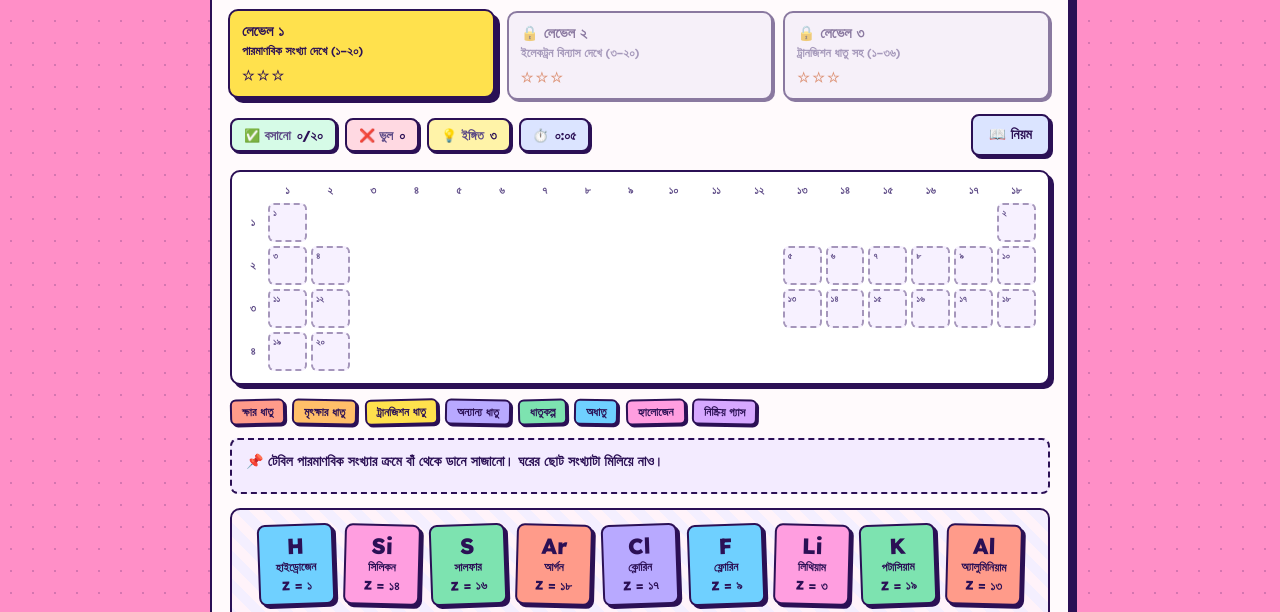
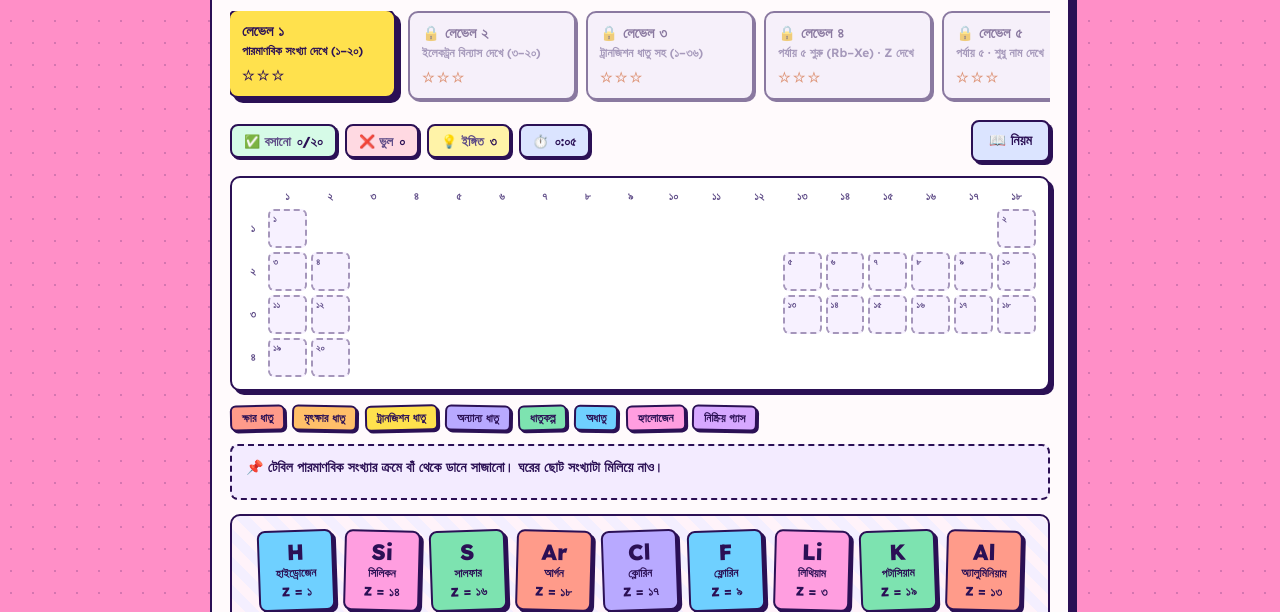
Before and after one commit to ahanaft059-coder/chroma-chem-labs, a plain HTML site: page game17.html in a window 1280 px wide. Shown: the part 188-800 px from the top of the page. Drawn offline with Linux system fonts and the light colour scheme.

Commit message:
Update game17.html

```diff
--- a/game17.html
+++ b/game17.html
@@ -60,8 +60,8 @@
         .pill { display: inline-flex; align-items: center; gap: 6px; padding: 5px 12px; border-radius: 8px; background: var(--card); border: 2px solid var(--line); box-shadow: 2px 2px 0 var(--sh); font-size: 13px; font-weight: 700; color: var(--mute); }
         .pill:nth-child(1) { background: #d6fbe7; } .pill:nth-child(2) { background: #ffd9e2; } .pill:nth-child(3) { background: #fff3a8; } .pill:nth-child(4) { background: #dbe4ff; }
         .pill b { color: var(--ink); font-weight: 800; font-variant-numeric: tabular-nums; }
-        .lv { display: flex; gap: 10px; flex-wrap: wrap; }
-        .lvb { flex: 1 1 150px; display: flex; flex-direction: column; align-items: flex-start; gap: 1px; padding: 9px 12px 8px; border-radius: 10px; border: 2px solid var(--line); background: var(--card); box-shadow: 3px 3px 0 var(--sh); cursor: pointer; text-align: left; transition: transform .12s, box-shadow .12s, background .12s; }
+        .lv { display: flex; gap: 10px; flex-wrap: nowrap; overflow-x: auto; scrollbar-width: thin; padding-bottom: 6px; }
+        .lvb { flex: 0 0 168px; display: flex; flex-direction: column; align-items: flex-start; gap: 1px; padding: 9px 12px 8px; border-radius: 10px; border: 2px solid var(--line); background: var(--card); box-shadow: 3px 3px 0 var(--sh); cursor: pointer; text-align: left; transition: transform .12s, box-shadow .12s, background .12s; }
         .lvb:hover:not(:disabled) { transform: translate(-1px,-1px); box-shadow: 5px 5px 0 var(--sh); }
         .lvb:active:not(:disabled) { transform: translate(2px,2px); box-shadow: 1px 1px 0 var(--sh); }
         .lvb b { font-size: 14.5px; font-weight: 800; } .lvb small { font-size: 12px; color: var(--mute); font-weight: 600; line-height: 1.4; }
@@ -203,19 +203,34 @@
             ['Sc', 'স্ক্যান্ডিয়াম', 'trans', '2,8,9,2'], ['Ti', 'টাইটেনিয়াম', 'trans', '2,8,10,2'], ['V', 'ভ্যানাডিয়াম', 'trans', '2,8,11,2'], ['Cr', 'ক্রোমিয়াম', 'trans', '2,8,13,1'],
             ['Mn', 'ম্যাঙ্গানিজ', 'trans', '2,8,13,2'], ['Fe', 'আয়রন (লোহা)', 'trans', '2,8,14,2'], ['Co', 'কোবাল্ট', 'trans', '2,8,15,2'], ['Ni', 'নিকেল', 'trans', '2,8,16,2'],
             ['Cu', 'কপার (তামা)', 'trans', '2,8,18,1'], ['Zn', 'জিংক (দস্তা)', 'trans', '2,8,18,2'], ['Ga', 'গ্যালিয়াম', 'post', '2,8,18,3'], ['Ge', 'জার্মেনিয়াম', 'meta', '2,8,18,4'],
-            ['As', 'আর্সেনিক', 'meta', '2,8,18,5'], ['Se', 'সেলেনিয়াম', 'non', '2,8,18,6'], ['Br', 'ব্রোমিন', 'hal', '2,8,18,7'], ['Kr', 'ক্রিপ্টন', 'noble', '2,8,18,8']
+            ['As', 'আর্সেনিক', 'meta', '2,8,18,5'], ['Se', 'সেলেনিয়াম', 'non', '2,8,18,6'], ['Br', 'ব্রোমিন', 'hal', '2,8,18,7'], ['Kr', 'ক্রিপ্টন', 'noble', '2,8,18,8'],
+            ['Rb', 'রুবিডিয়াম', 'alkali', '2,8,18,8,1'], ['Sr', 'স্ট্রনশিয়াম', 'earth', '2,8,18,8,2'], ['Y', 'ইট্রিয়াম', 'trans', '2,8,18,9,2'], ['Zr', 'জিরকোনিয়াম', 'trans', '2,8,18,10,2'],
+            ['Nb', 'নাইওবিয়াম', 'trans', '2,8,18,12,1'], ['Mo', 'মলিবডেনাম', 'trans', '2,8,18,13,1'], ['Tc', 'টেকনেশিয়াম', 'trans', '2,8,18,13,2'], ['Ru', 'রুথেনিয়াম', 'trans', '2,8,18,15,1'],
+            ['Rh', 'রোডিয়াম', 'trans', '2,8,18,16,1'], ['Pd', 'প্যালাডিয়াম', 'trans', '2,8,18,18'], ['Ag', 'সিলভার (রুপা)', 'trans', '2,8,18,18,1'], ['Cd', 'ক্যাডমিয়াম', 'trans', '2,8,18,18,2'],
+            ['In', 'ইন্ডিয়াম', 'post', '2,8,18,18,3'], ['Sn', 'টিন (রাং)', 'post', '2,8,18,18,4'], ['Sb', 'অ্যান্টিমনি', 'meta', '2,8,18,18,5'], ['Te', 'টেলুরিয়াম', 'meta', '2,8,18,18,6'],
+            ['I', 'আয়োডিন', 'hal', '2,8,18,18,7'], ['Xe', 'জেনন', 'noble', '2,8,18,18,8']
         ];
         const CAT = { alkali: 'ক্ষার ধাতু', earth: 'মৃৎক্ষার ধাতু', trans: 'ট্রানজিশন ধাতু', post: 'অন্যান্য ধাতু', meta: 'ধাতুকল্প', non: 'অধাতু', hal: 'হ্যালোজেন', noble: 'নিষ্ক্রিয় গ্যাস' };
         function pos(z) {
             if (z === 1) return [1, 1]; if (z === 2) return [1, 18];
             if (z <= 4) return [2, z - 2]; if (z <= 10) return [2, z + 8];
             if (z <= 12) return [3, z - 10]; if (z <= 18) return [3, z];
-            return [4, z - 18];
+            if (z <= 36) return [4, z - 18];
+            return [5, z - 36];
         }
+        const R36 = Array.from({ length: 36 }, (_, i) => i + 1);
         const LEVELS = [
             { name: 'লেভেল ১', desc: 'পারমাণবিক সংখ্যা দেখে (১–২০)', from: 1, max: 20, pre: [], clue: 'z', tip: 'টেবিল পারমাণবিক সংখ্যার ক্রমে বাঁ থেকে ডানে সাজানো। ঘরের ছোট সংখ্যাটা মিলিয়ে নাও।' },
             { name: 'লেভেল ২', desc: 'ইলেকট্রন বিন্যাস দেখে (৩–২০)', from: 3, max: 20, pre: [1, 2], clue: 'cfg', tip: 'শেলের সংখ্যা = পর্যায় (সারি)। শেষ শেলের ইলেকট্রন = গ্রুপ (১ বা ২; ৩ থেকে ৮ হলে ১০ যোগ করো)।' },
             { name: 'লেভেল ৩', desc: 'ট্রানজিশন ধাতু সহ (১–৩৬)', from: 1, max: 36, pre: [], clue: 'name', tip: 'গ্রুপ ৩–১২ ট্রানজিশন ধাতুর। Sc থেকে Zn এই ১০টি ঘরে এক এক করে বসে। ইঙ্গিতে পারমাণবিক সংখ্যা দেখা যায়।' }
+            ,{ name: 'লেভেল ৪', desc: 'পর্যায় ৫ শুরু (Rb–Xe) · Z দেখে', from: 37, max: 54, pre: R36, clue: 'z', h: 3, tip: 'পর্যায় ৫ এ আবার ক্ষার ধাতু (Rb) দিয়ে শুরু, শেষ নোবল গ্যাস Xe (গ্রুপ ১৮)। Z − ৩৬ = গ্রুপ।' },
+            { name: 'লেভেল ৫', desc: 'পর্যায় ৫ · শুধু নাম দেখে', from: 37, max: 54, pre: R36, clue: 'name', h: 3, tip: 'Y থেকে Cd = ট্রানজিশন (৩–১২)। In, Sn গ্রুপ ১৩, ১৪; Sb, Te ধাতুকল্প; I হ্যালোজেন; Xe নোবল গ্যাস।' },
+            { name: 'লেভেল ৬', desc: 'পর্যায় ৫ · বিন্যাস দেখে', from: 37, max: 54, pre: R36, clue: 'cfg', h: 2, tip: 'পাঁচটি শেল = পর্যায় ৫। শেষ শেলের ইলেকট্রন = গ্রুপ (গ্রুপ ১, ২, ১৩–১৮)। Pd (…১৮) ব্যতিক্রম — শেষ শেল খালি!' },
+            { name: 'লেভেল ৭', desc: '১–৩৬ · নাম দেখে · ২ ইঙ্গিত', from: 1, max: 36, pre: [], clue: 'name', h: 2, tip: 'এবার পুরো টেবিল, Z ছাড়া। নাম দেখে গ্রুপ-পর্যায় মনে করো — ইঙ্গিত মাত্র ২টি।' },
+            { name: 'লেভেল ৮', desc: '১–৩৬ · শুধু বিন্যাস দেখে', from: 1, max: 36, pre: [], clue: 'cfg', h: 2, tip: 'শেল সংখ্যা = পর্যায়, শেষ শেলের ইলেকট্রন = গ্রুপ। ট্রানজিশনের জন্য শেষের আগের শেল বাড়ে (Sc: ২,৮,৯,২)।' },
+            { name: 'লেভেল ৯', desc: '১–৫৪ · নাম দেখে', from: 1, max: 54, pre: [], clue: 'name', h: 2, tip: 'পাঁচ পর্যায়, ৫৪টি মৌল! ধাতুর ধরন ও গ্রুপের রং দেখে ঘর ঠিক করো।' },
+            { name: 'লেভেল ১০', desc: '১–৫৪ · শুধু প্রতীক', from: 1, max: 54, pre: [], clue: 'sym', h: 1, tip: 'শুধু প্রতীক (Fe, Zr, Sb…) — নাম বা সংখ্যা নেই! মৌলটি চিনে নিজেই স্থান নির্ণয় করো। ইঙ্গিত মাত্র ১টি।' },
+            { name: '🏆 চূড়ান্ত', desc: '১–৫৪ · বিন্যাস · ইঙ্গিত ০', from: 1, max: 54, pre: [], clue: 'cfg', h: 0, tip: 'শেষ পরীক্ষা: শুধু ইলেকট্রন বিন্যাস, কোনো ইঙ্গিত নেই। শেল গুনে পর্যায়, শেষ শেল গুনে গ্রুপ — ব্যতিক্রম (Cr, Cu, Nb, Mo, Ru, Rh, Pd, Ag) সাবধান!' }
         ];
         let stars = {}; try { stars = JSON.parse(lsGet('ptable-stars') || '{}') || {}; } catch (e) { stars = {}; }
         const S = { lv: 0, placed: {}, tray: [], sel: null, miss: 0, hints: 3, hintUsed: 0, t0: 0, ticker: null, over: false, total: 0 };
@@ -225,13 +240,14 @@
 
         function renderLevels() {
             $('#lv').innerHTML = LEVELS.map((L, i) => '<button class="lvb' + (i === S.lv ? ' on' : '') + '" data-lv="' + i + '"' + (unlockedLv(i) ? '' : ' disabled') + '><b>' + (unlockedLv(i) ? '' : '🔒 ') + L.name + '</b><small>' + L.desc + '</small><i>' + starStr(stars[i]) + '</i></button>').join('');
+            const on = $('#lv .on'); if (on) { const c = $('#lv'); c.scrollLeft = Math.max(0, on.offsetLeft - c.clientWidth / 2 + on.offsetWidth / 2); }
         }
         $('#legend').innerHTML = Object.keys(CAT).map(k => '<span class="k-' + k + '">' + CAT[k] + '</span>').join('');
 
         function start(i) {
             clearInterval(S.ticker);
             const L = LEVELS[i];
-            S.lv = i; S.placed = {}; S.sel = null; S.miss = 0; S.hints = 3; S.hintUsed = 0; S.over = false; S.t0 = Date.now();
+            S.lv = i; S.placed = {}; S.sel = null; S.miss = 0; S.hints = L.h != null ? L.h : 3; S.hintUsed = 0; S.over = false; S.t0 = Date.now();
             L.pre.forEach(z => { const p = pos(z); S.placed[key(p[0], p[1])] = z; });
             const zs = []; for (let z = L.from; z <= L.max; z++) zs.push(z);
             S.tray = shuffle(zs); S.total = zs.length;
@@ -249,7 +265,7 @@
         function setMsg(t, c) { const m = $('#msg'); m.textContent = t; m.className = 'msg' + (c ? ' ' + c : ''); }
 
         function renderTable() {
-            const L = LEVELS[S.lv], maxP = L.max > 20 ? 4 : 4;
+            const L = LEVELS[S.lv], maxP = L.max > 36 ? 5 : 4;
             const cells = {};
             for (let z = 1; z <= L.max; z++) { const p = pos(z); cells[key(p[0], p[1])] = z; }
             let h = '<span class="lab"></span>';
@@ -271,7 +287,7 @@
             $('#tray').innerHTML = S.tray.length ? S.tray.map(z => {
                 const e = EL[z - 1];
                 const extra = L.clue === 'z' ? '<em>Z = ' + bn(z) + '</em>' : L.clue === 'cfg' ? '<em>' + e[3].split(',').map(bn).join(', ') + '</em>' : (S.revealed[z] ? '<em>Z = ' + bn(z) + '</em>' : '');
-                return '<button class="tile' + (S.sel === z ? ' sel' : '') + '" data-z="' + z + '"><b>' + e[0] + '</b><span>' + e[1] + '</span>' + extra + '</button>';
+                return '<button class="tile' + (S.sel === z ? ' sel' : '') + '" data-z="' + z + '"><b>' + e[0] + '</b>' + (L.clue === 'sym' ? '' : '<span>' + e[1] + '</span>') + extra + '</button>';
             }).join('') : '<div style="align-self:center;font-weight:700;color:var(--mute)">সব মৌল বসানো হয়ে গেছে 🎉</div>';
         }
 
```
